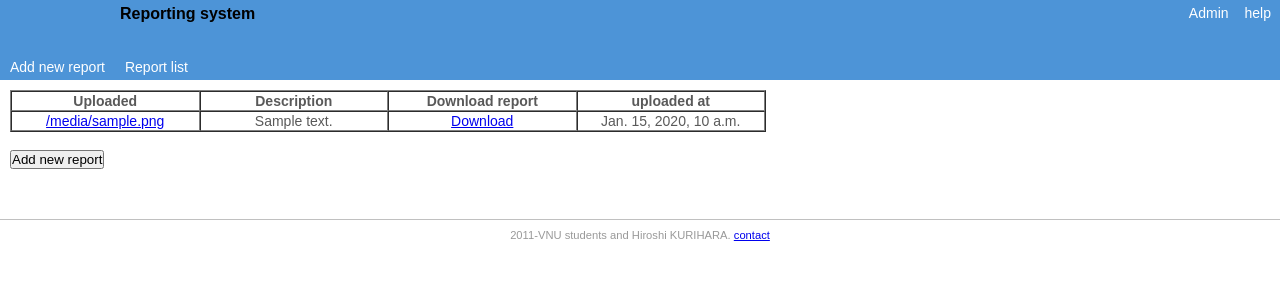
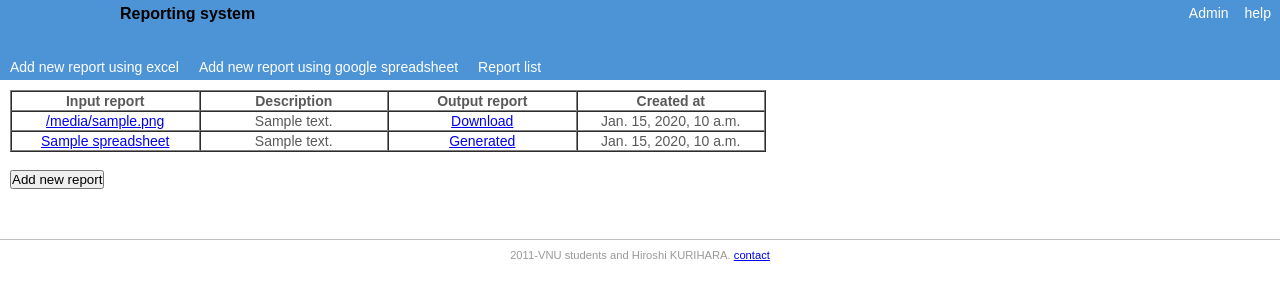
Before and after one commit to tungvx/report_tool, a Django app: template reporting/templates/filelist.html in a window 1280 px wide. Shown: the top 300 px of the page. Run offline with Django 3.2, Linux system fonts and the light colour scheme; data comes from the database, SQL or seed files in the repository; both versions use the stored data as it was after the commit; tables that the repository leaves empty hold one stand-in row (values such as "Sample post"); the template is opened without the code that fills it: values that come from a table or form of the project are taken from there, most other values are stand-ins (such as "Sample title", 1, 10 or a date in 2020); parts of the project's set-up code (start-up, migrations or seed data) failed here and were passed over.

Commit message:
display reports list:

```diff
--- a/reporting/models.py
+++ b/reporting/models.py
@@ -19,6 +19,8 @@
     created_time = models.DateTimeField('time created')
     description = models.CharField(max_length=255)
     spreadsheet_link = models.CharField(max_length=255)
+    output_link = models.CharField(max_length=255)
+    title = models.CharField(max_length=255)
     def __unicode__(self):
         return self.description
 
--- a/reporting/templates/base.html
+++ b/reporting/templates/base.html
@@ -34,7 +34,8 @@
 
     <nav id="navTop">
         <ul>
-            <li><a href="{% url upload_file %}" title="Mở trình quản trị sẵn có của hệ thống">Add new report</a></li>
+            <li><a href="{% url upload_file %}" title="Mở trình quản trị sẵn có của hệ thống">Add new report using excel</a></li>
+            <li><a href="{% url spreadsheet_report %}" title="Mở trình quản trị sẵn có của hệ thống">Add new report using google spreadsheet</a></li>
             <li><a href="{% url file_list %}" title="Mở danh sách upload">Report list</a></li>
         </ul>
     </nav>
--- a/reporting/templates/filelist.html
+++ b/reporting/templates/filelist.html
@@ -7,10 +7,10 @@
     <table border="1"  cellspacing="0" width="60%">
 
         <thead>
-            <th width="25%">Uploaded</th>
+            <th width="25%">Input report</th>
             <th width="25%">Description</th>
-            <th width="25%">Download report</th>
-            <th>uploaded at</th>
+            <th width="25%">Output report</th>
+            <th>Created at</th>
         </thead>
 
         {% for file in file_list %}
@@ -24,6 +24,19 @@
 
         {% endfor %}
 
+        {% for s in spreadsheet_list %}
+            <tr>
+                <td align="center"><a href="{{ s.spreadsheet_link }}"/>{{  s.title }}</td>
+                <td align="center">{{ s.description }}</td>
+                <td align="center"><a href="{{ s.output_link }}"/>
+                Generated</td>
+                <td align="center">{{ s.created_time }}</td>
+            </tr>
+
+        {% endfor %}
+
+
+
     </table></br>
     <a href="{% url upload_file %}"><button type="button" onclick="">Add new report</button></a>
 {% endblock %}
```
Also changed, not shown: reporting/generate_from_spreadsheet.py (+6 -6 lines), reporting/views.py (+13 -5 lines), report_tool.db.
